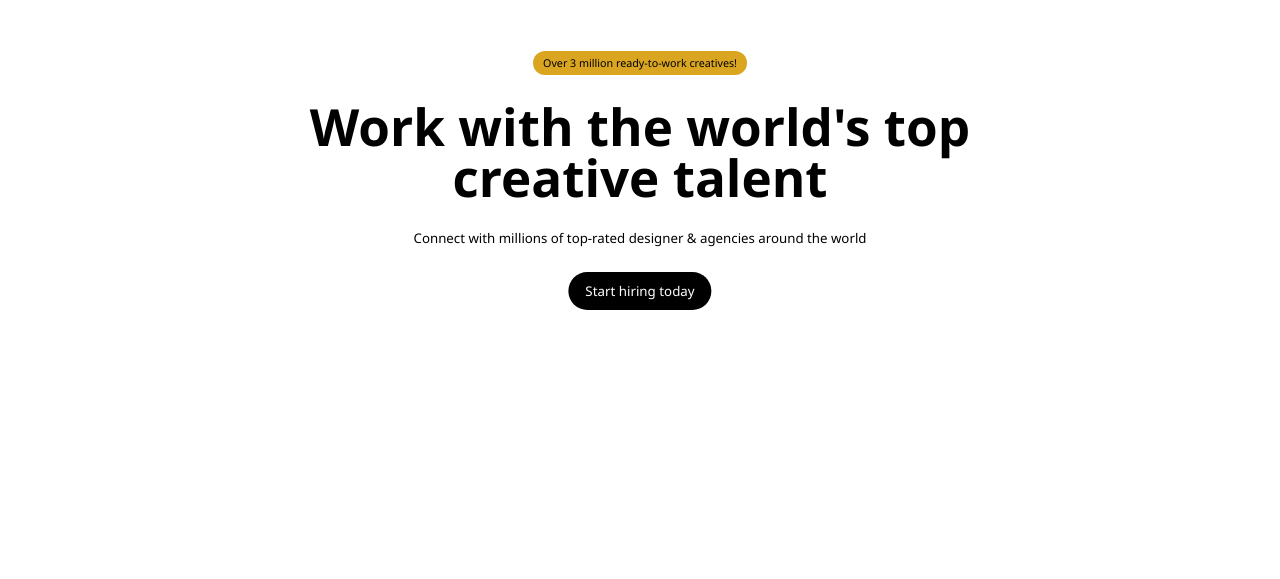
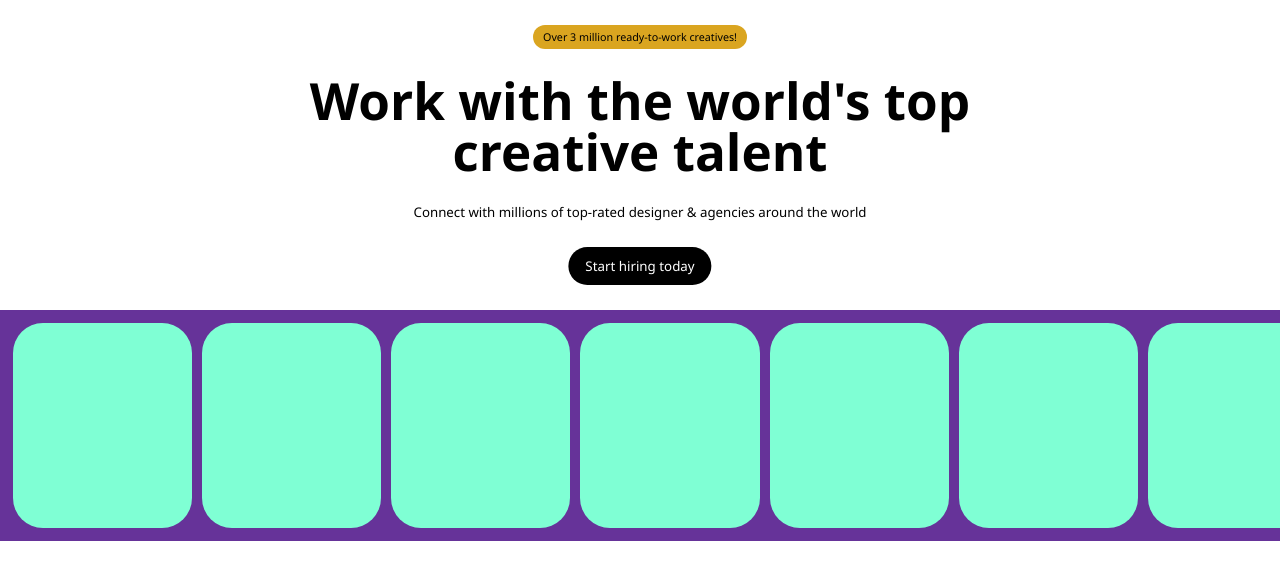
Before and after one commit to infoofajit/sheryians-css, a plain HTML site: page dribble/index.html in a window 1280 px wide. Shown: the part 83-662 px from the top of the page. Drawn offline with Linux system fonts and the light colour scheme.

Commit message:
Dribble: img scroll div using flex

```diff
--- a/dribble/index.html
+++ b/dribble/index.html
@@ -27,6 +27,16 @@
       <h2>Work with the world's top <br>creative talent</h2>
       <h5>Connect with millions of top-rated designer & agencies around the world</h5>
       <button class="button-round">Start hiring today</button>
+      <div id="img-scroll">
+        <div class="elem"></div>
+        <div class="elem"></div>
+        <div class="elem"></div>
+        <div class="elem"></div>
+        <div class="elem"></div>
+        <div class="elem"></div>
+        <div class="elem"></div>
+        <div class="elem"></div>
+      </div>
     </div>
   </div>
 </body>
--- a/dribble/style.css
+++ b/dribble/style.css
@@ -63,7 +63,7 @@ html, body {
   /* background-color: red; */
   width: 100%;
   height: calc(100% - 70px);
-  padding-top: 5vw;
+  padding-top: 3vw;
 }
 
 #content h6 {
@@ -96,3 +96,23 @@ html, body {
   left: 50%;
   transform: translateX(-50%);
 }
+
+#img-scroll {
+  background-color: rebeccapurple;
+  width: 100%;
+  height:18vw;
+  padding: 1vw;
+  overflow-x: auto;
+  overflow-y: hidden;
+  display: flex;
+  flex-wrap: nowrap;
+  gap: 10px;
+}
+
+#img-scroll .elem {
+  background-color: aquamarine;
+  flex-shrink: 0;
+  height: 100%;
+  width: 14vw;
+  border-radius: 30px;
+}
```
